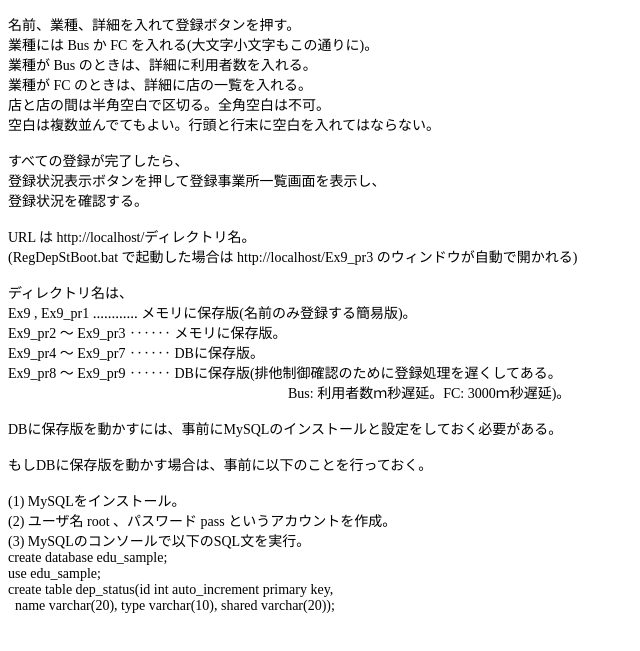
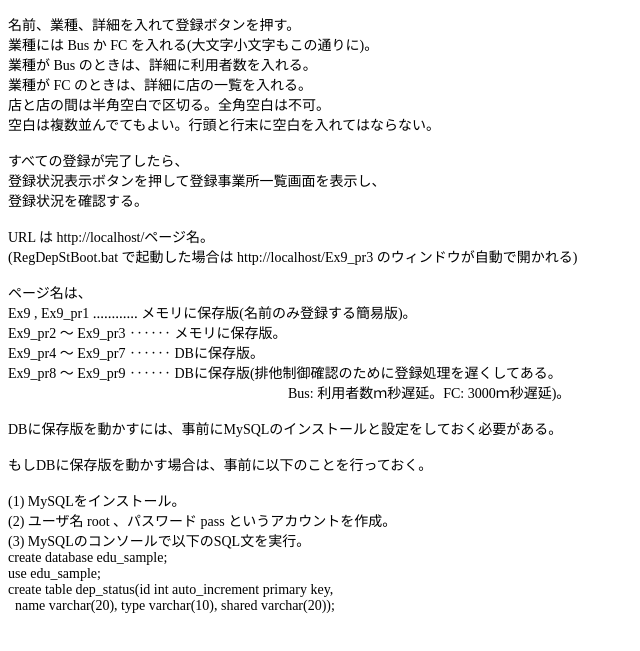
Before and after one commit to kojisaka/kojisaka_works, a plain HTML site: page src/jre/guide_boot.html in a window 1280 px wide. Shown: the part 41-692 px from the top of the page, without its empty margins (0-640 px from the left). Drawn offline with Linux system fonts and the light colour scheme.

Commit message:
change the term for URL directory to page

```diff
--- a/src/jre/guide_boot.html
+++ b/src/jre/guide_boot.html
@@ -15,10 +15,10 @@
 登録状況表示ボタンを押して登録事業所一覧画面を表示し、<BR>
 登録状況を確認する。<BR>
 <BR>
-URL は http://localhost/ディレクトリ名。<BR>
+URL は http://localhost/ページ名。<BR>
 (RegDepStBoot.bat で起動した場合は http://localhost/Ex9_pr3 のウィンドウが自動で開かれる)<BR>
 <BR>
-ディレクトリ名は、<BR>
+ページ名は、<BR>
 Ex9 , Ex9_pr1 ‥‥‥‥‥‥ メモリに保存版(名前のみ登録する簡易版)。<BR>
 Ex9_pr2 ～ Ex9_pr3 ‥‥‥ メモリに保存版。<BR>
 Ex9_pr4 ～ Ex9_pr7 ‥‥‥ DBに保存版。<BR>
```
Also changed, not shown: src/jre/guide_boot_jpa.html (+2 -2 lines).
